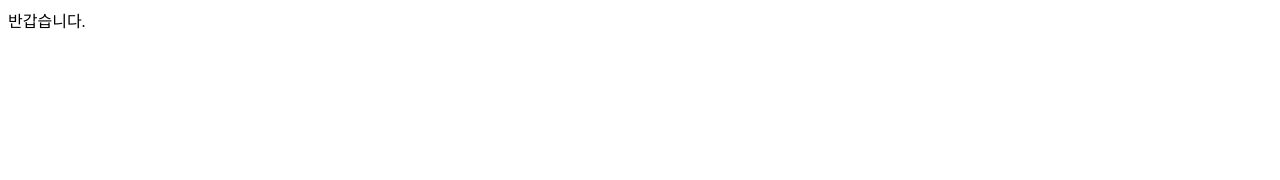
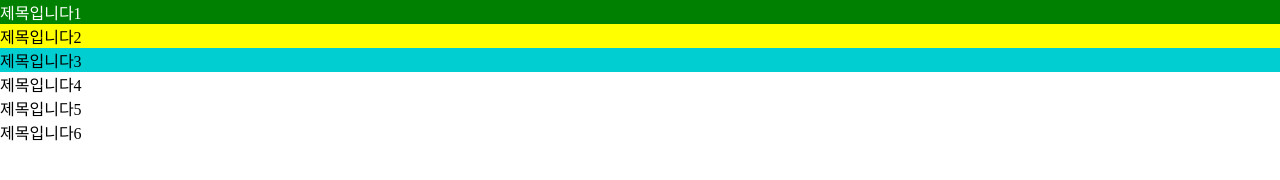
Before and after one commit to asso123/folder, a plain HTML site: page basic1/index.html in a window 1280 px wide. Drawn offline with Linux system fonts and the light colour scheme.

Commit message:
Add files via upload

```diff
--- a/basic1/index.html
+++ b/basic1/index.html
@@ -5,8 +5,26 @@
     <meta http-equiv="X-UA-Compatible" content="IE=edge">
     <meta name="viewport" content="width=device-width, initial-scale=1.0">
     <title>Document</title>
+    <style>
+        *{margin: 0; padding: 0;}
+        h1,h2,h3,h4,h5,h6{font-size: 16px;/* 글자의 크기 */ font-weight: normal;/* 글자의 두께 */}
+        h1{background-color: green;color: white;}
+        h2{background-color: yellow;}
+        h3{background-color: darkturquoise;}
+
+    </style>
 </head>
 <body>
-    반갑습니다.
+    <!--주석처리-코드에 영향을 주지 않고 메모용으로 사용-->
+<!-- <테그이름>내용</테그이름>
+<열린테그>내용</닫힌테그>
+<시작테그>내용</종료테그> -->
+<h1>제목입니다1</h1>
+<h2>제목입니다2</h2>
+<h3>제목입니다3</h3>
+<h4>제목입니다4</h4>
+<h5>제목입니다5</h5>
+<h6>제목입니다6</h6>
+
 </body>
 </html>
```
